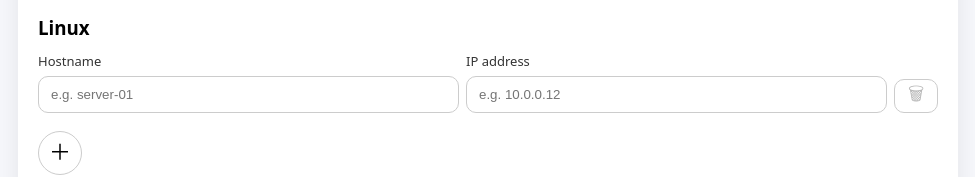
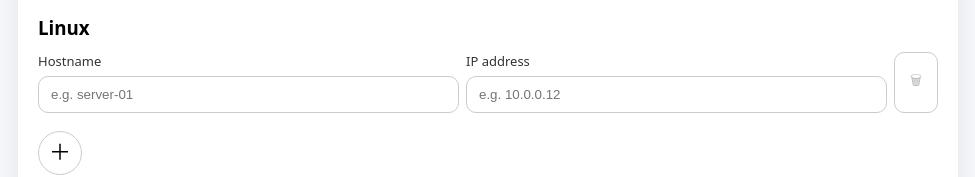
Before and after one commit to AndrewOng2066/testing_github_pages, a React (Create React App) app: page / in a window 1280 px wide. Shown: the part 167-344 px from the top of the page, without its empty margins (152-1127 px from the left). Built offline with nearby package versions, Linux system fonts and the light colour scheme.

Commit message:
Edit style for field and delete button

```diff
--- a/src/App.js
+++ b/src/App.js
@@ -317,12 +317,15 @@
 
   deleteButton: {
     width: 44,
+    padding: "0 12px",
     borderRadius: 10,
     border: "1px solid #ccc",
     background: "white",
     cursor: "pointer",
-    fontSize: 18,
-    alignSelf: "flex-end",
+
+    display: "flex",
+    alignItems: "center",
+    justifyContent: "center",
   },
 
   singleRow: {
```
